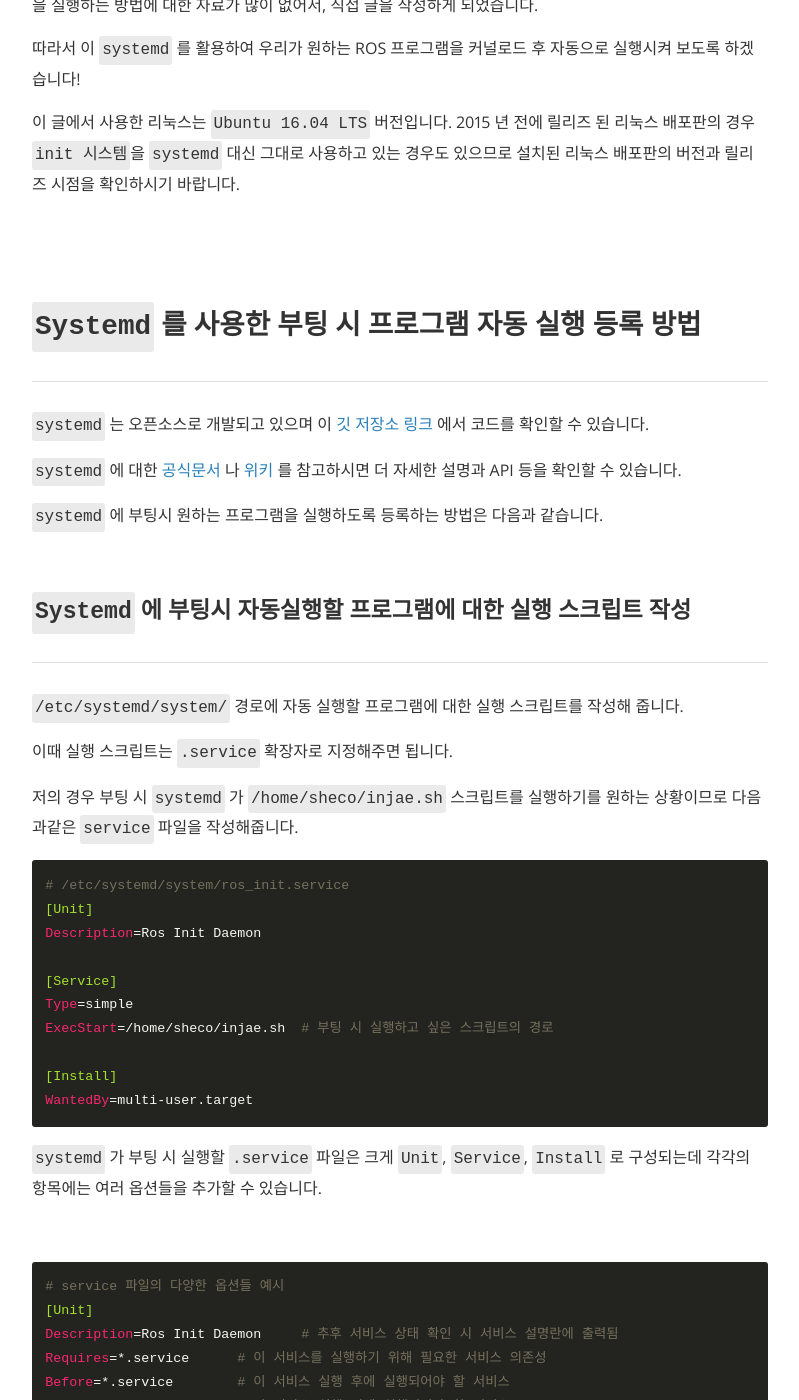
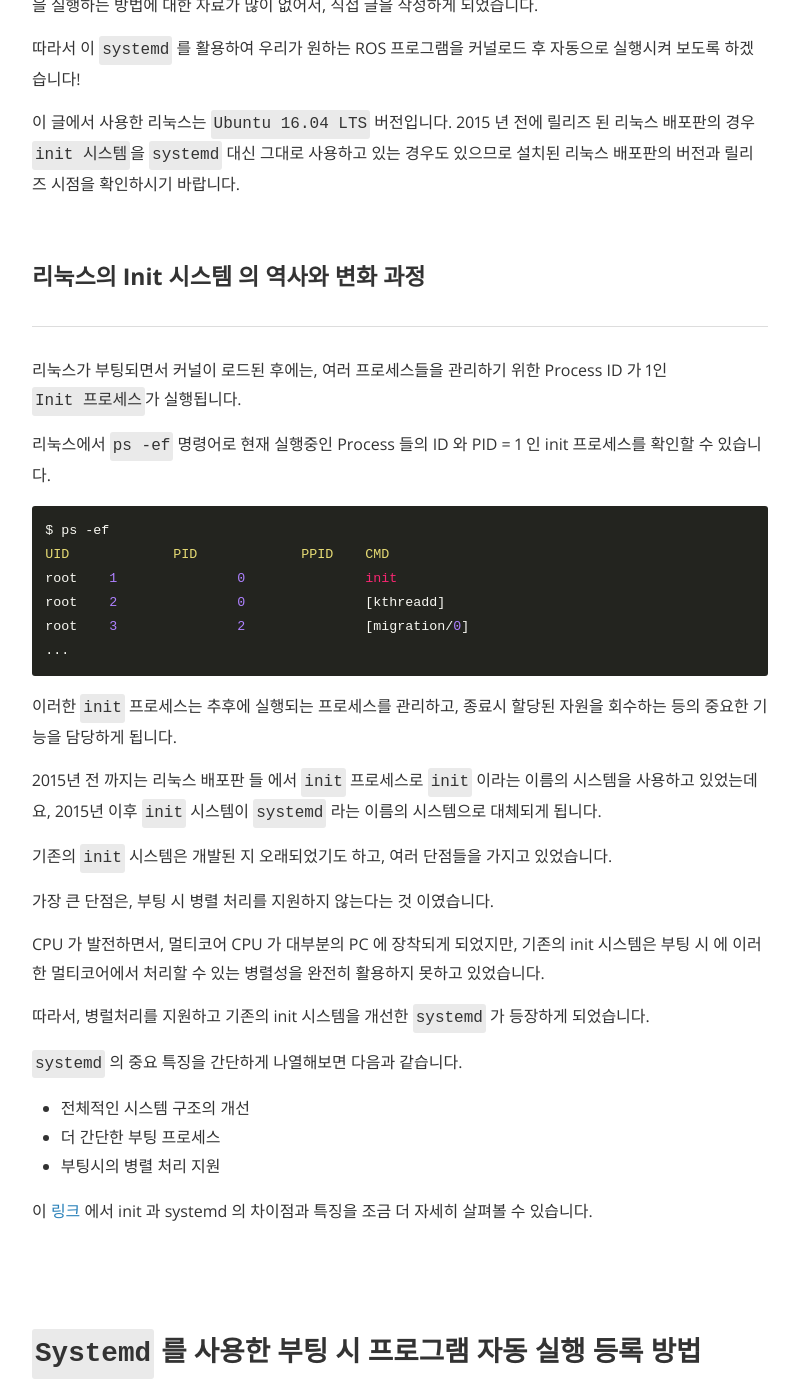
Before and after one commit to injae-kim/injae-kim.github.io, a Jekyll site: the page built from _posts/2020-04-25-ros-automatically-execute-program-on-booting.markdown, in a window 1280 px wide and 1400 px high, scrolled down 3139 px. Shown: the whole window, without its empty margins (240-1039 px from the left). Built offline with Jekyll 4.4.1, drawn with Linux system fonts in a browser that asks for light colours; nearby versions of some CDN libraries; some web fonts are replaced; some of the changed text lies outside the part shown.

Commit message:
fix post

````diff
--- a/_posts/2020-04-25-ros-automatically-execute-program-on-booting.markdown
+++ b/_posts/2020-04-25-ros-automatically-execute-program-on-booting.markdown
@@ -54,6 +54,45 @@ ROS 는 다양한 운영체제와 디바이스 상 에서의 작동을 지원하
 따라서 이 `systemd` 를 활용하여 우리가 원하는 ROS 프로그램을 커널로드 후 자동으로 실행시켜 보도록 하겠습니다!
 
 이 글에서 사용한 리눅스는 `Ubuntu 16.04 LTS` 버전입니다. 2015 년 전에 릴리즈 된 리눅스 배포판의 경우 `init 시스템`을 `systemd` 대신 그대로 사용하고 있는 경우도 있으므로 설치된 리눅스 배포판의 버전과 릴리즈 시점을 확인하시기 바랍니다.
+
+<br/>
+
+### 리눅스의 Init 시스템 의 역사와 변화 과정
+
+---
+
+리눅스가 부팅되면서 커널이 로드된 후에는, 여러 프로세스들을 관리하기 위한 Process ID 가 1인 `Init 프로세스`가 실행됩니다.
+
+리눅스에서 `ps -ef` 명령어로 현재 실행중인 Process 들의 ID 와 PID = 1 인 init 프로세스를 확인할 수 있습니다.
+
+```bash
+$ ps -ef
+UID		PID		PPID	CMD
+root	1		0		init
+root	2		0		[kthreadd]
+root	3		2		[migration/0]
+...
+```
+
+이러한 `init` 프로세스는 추후에 실행되는 프로세스를 관리하고, 종료시 할당된 자원을 회수하는 등의 중요한 기능을 담당하게 됩니다.
+
+2015년 전 까지는 리눅스 배포판 들 에서 `init` 프로세스로 `init` 이라는 이름의 시스템을 사용하고 있었는데요, 2015년 이후 `init` 시스템이 `systemd` 라는 이름의 시스템으로 대체되게 됩니다.
+
+기존의 `init` 시스템은 개발된 지 오래되었기도 하고, 여러 단점들을 가지고 있었습니다.
+
+가장 큰 단점은, 부팅 시 병렬 처리를 지원하지 않는다는 것 이였습니다.
+
+CPU 가 발전하면서, 멀티코어 CPU 가 대부분의 PC 에 장착되게 되었지만, 기존의 init 시스템은 부팅 시 에 이러한 멀티코어에서 처리할 수 있는 병렬성을 완전히 활용하지 못하고 있었습니다.
+
+따라서, 병럴처리를 지원하고 기존의 init 시스템을 개선한 `systemd` 가 등장하게 되었습니다.
+
+`systemd` 의 중요 특징을 간단하게 나열해보면 다음과 같습니다.
+
+- 전체적인 시스템 구조의 개선
+- 더 간단한 부팅 프로세스
+- 부팅시의 병렬 처리 지원
+
+이 [링크](https://www.tecmint.com/systemd-replaces-init-in-linux/) 에서 init 과 systemd 의 차이점과 특징을 조금 더 자세히 살펴볼 수 있습니다.
 
 <br/>
 
@@ -218,13 +257,13 @@ systemctl list-units --type=service		# 실행중인 서비스 목록 확인
 
 실제로 Jetson Nano 와 같은 소형 보드에서 ROS 프로그램을 설치하는 경우, 매번 모니터와 키보드를 활용할 수 있는 상황만 존재하는 것 도 아니며 로봇등에 탑재되는 경우 외부에서 실험등을 진행할 때 에는 모니터와 키보드를 아예 사용할 수 없으므로 `아.. 부팅시에 내가 작성한 ROS 프로그램을 자동으로 실행시켜야 겠다!` 라는 생각이 자연스럽게 드는 것 같습니다.
 
-리눅스의 `init` 시스템이 왜 기존의 `init` 을 잘 쓰고 있었는데 `systemd`로 대체되었을까? 에 대한 글도 조만간 작성하여 업로드 하겠습니다 :) 이 글을 작성하면서 살짝 알아봤는데 재밌는 역사가 있네요!
+리눅스의 `init` 시스템이 왜 기존의 `init` 을 잘 쓰고 있었는데 `systemd`로 대체되었을까? 에 대한 의문도 이 글을 작성하면서 알게되었습니다.
 
 많은 도움이 되었길 바랍니다!
 
 읽어주셔서 감사합니다.
 
- <br/>
+<br/>
 
 <br/>
 
````
